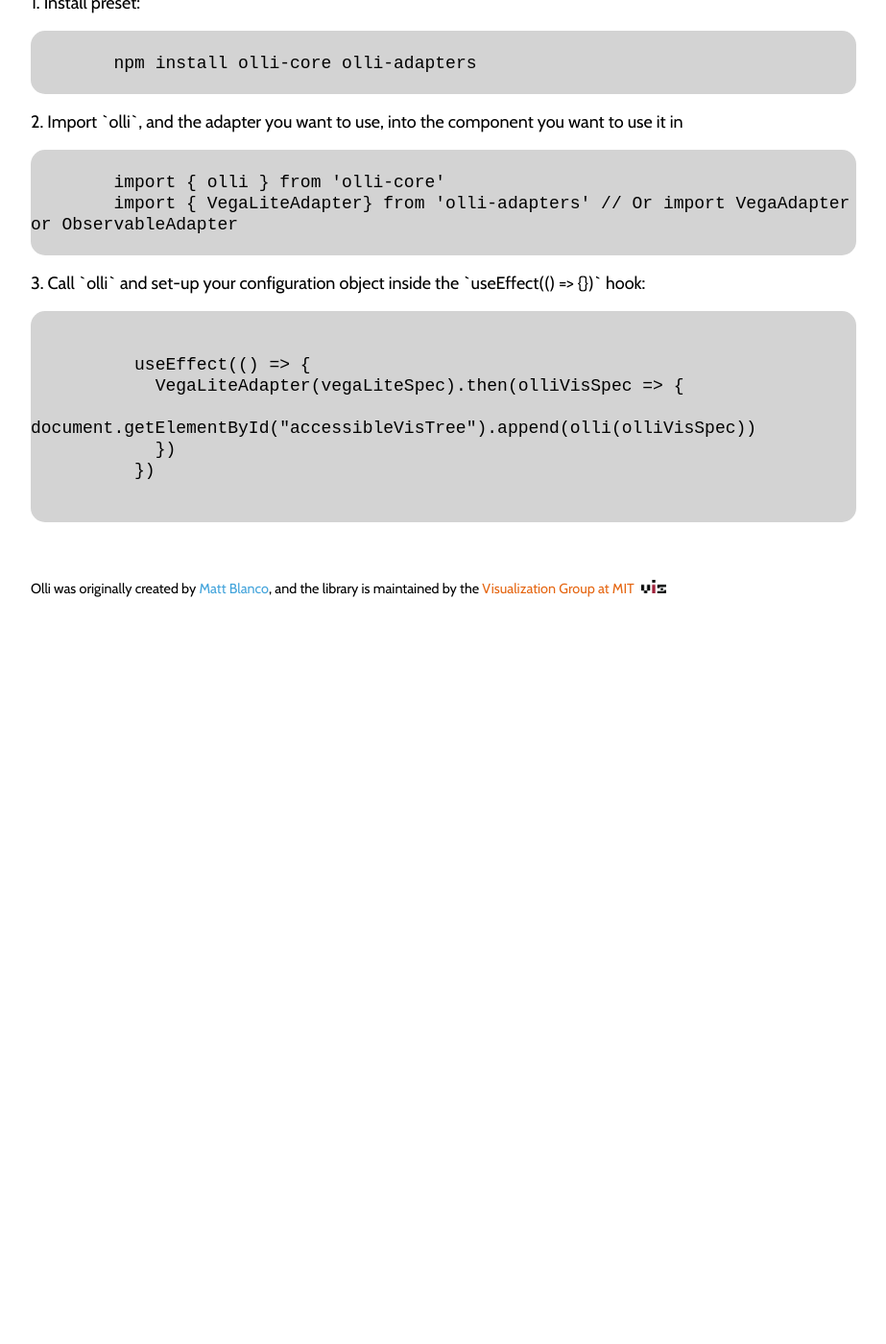
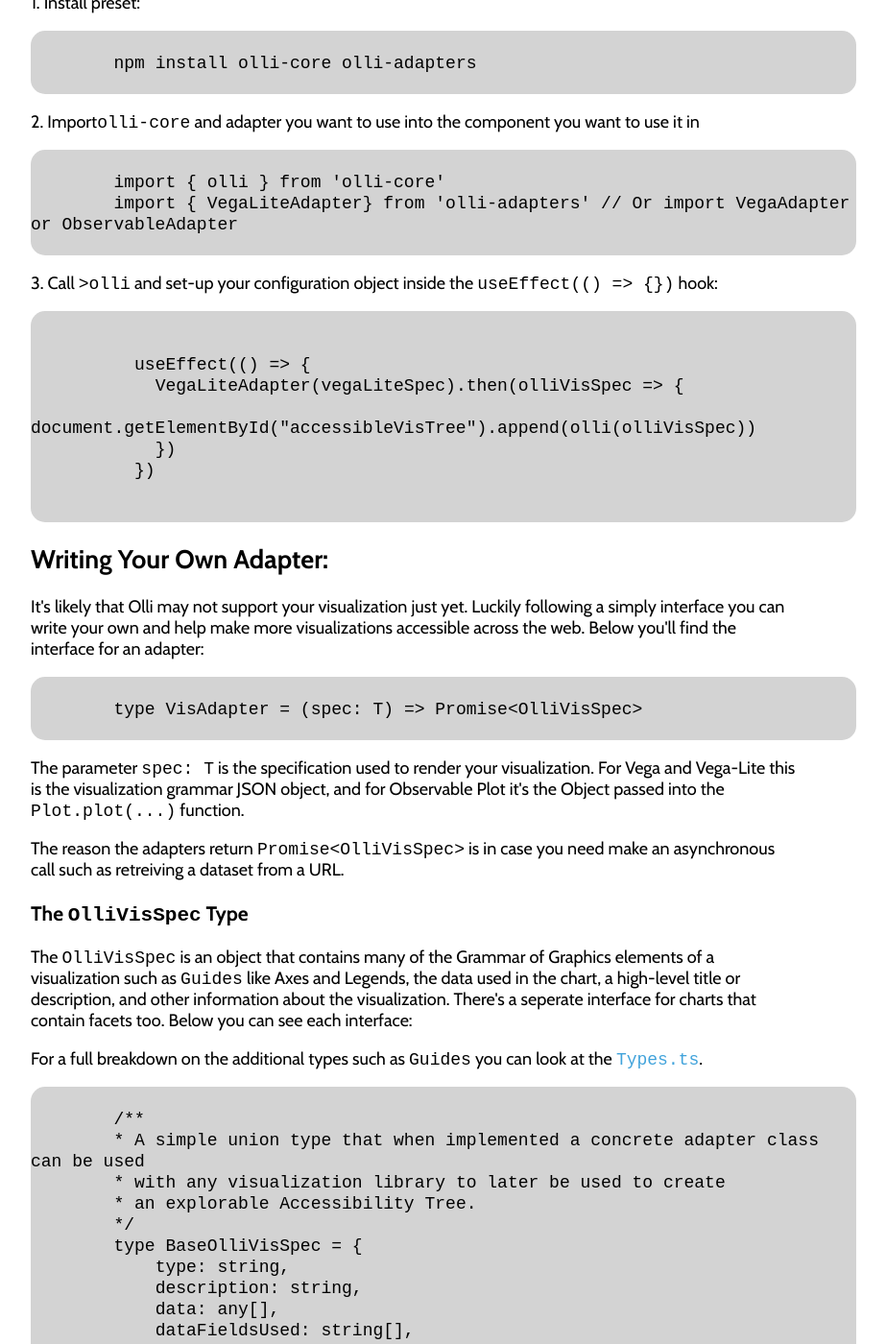
Before and after one commit to mitvis/olli, a Jekyll site: the page built from docs/quickstart.html, in a window 1280 px wide and 1400 px high, scrolled down 2059 px. Shown: the whole window at 96% size, without its empty margins (242-1165 px from the left). Built offline with Jekyll 4.4.1, drawn with Linux system fonts in a browser that asks for light colours; before the commit the page ends 2689 px from its top, so only the background shows below that; some of the changed text lies outside the part shown.

Commit message:
writing adapters section

```diff
--- a/docs/index.html
+++ b/docs/index.html
@@ -24,7 +24,7 @@
         Check out the <a href="{{site.baseurl}}/examples">example gallery</a> to see how Olli can be used with
         different charts from various visualization libraries, <a href="https://github.com/mitvis/olli"
             target="_blank">browse the documentation on Github</a> to see how you can make your visualizations more
-        accessible, or <a href="https://github.com/mitvis/olli#adding-new-adapters" target="_blank">create your own
+        accessible, or <a href="{{site.baseurl}}/quickstart/#writingAdapters">create your own
             adapter</a> to expand accessible visualizations!
     </p>
 </div>
--- a/docs/quickstart.html
+++ b/docs/quickstart.html
@@ -62,14 +62,14 @@
           npm install olli-core olli-adapters
         </code>
       </div>
-      <p>2. Import `olli`, and the adapter you want to use, into the file you want to use it in:</p>
+      <p>2. Import <code>olli-core</code> and the adapter you want into the file you'll Olli in:</p>
       <div class="Code-Block">
         <code class="prettyprint">
           import { olli } from 'olli-core'
           import { VegaLiteAdapter } from 'olli-adapters' // Or import VegaAdapter or ObservableAdapter
         </code>
       </div>
-      <p>3. Call `olli` and set-up your configuration object:</p>
+      <p>3. Call <code>olli</code> and set-up your configuration object:</p>
       <div class="Code-Block">
         <code class="prettyprint">
 
@@ -96,14 +96,15 @@
         npm install olli-core olli-adapters
       </code>
     </div>
-    <p>2. Import `olli`, and the adapter you want to use, into the component you want to use it in</p>
+    <p>2. Import<code>olli-core</code> and adapter you want to use into the component you want to use it in</p>
     <div class="Code-Block">
       <code class="prettyprint">
         import { olli } from 'olli-core'
         import { VegaLiteAdapter} from 'olli-adapters' // Or import VegaAdapter or ObservableAdapter
       </code>
     </div>
-    <p>3. Call `olli` and set-up your configuration object inside the `useEffect(() => {})` hook:</p>
+    <p>3. Call <code>>olli</code> and set-up your configuration object inside the <code>useEffect(() => {})</code> hook:
+    </p>
     <div class="Code-Block">
       <code class="prettyprint">
 
@@ -116,4 +117,82 @@
       </code>
     </div>
   </div>
+  <div>
+    <h2 id="writingAdapters">Writing Your Own Adapter:</h2>
+    <p>
+      It's likely that Olli may not support your visualization just yet. Luckily following a simply interface you can
+      write your own and help make more visualizations accessible across the web. Below you'll find the interface for an
+      adapter:
+    </p>
+    <div class="Code-Block">
+      <code class="prettyprint">
+        type VisAdapter<T> = (spec: T) => Promise&lt;OlliVisSpec&gt;
+      </code>
+    </div>
+    <p>
+      The parameter <code>spec: T</code> is the specification used to render your visualization. For Vega and Vega-Lite
+      this is the visualization grammar JSON object, and for Observable Plot it's the Object passed into the
+      <code>Plot.plot(...)</code> function.
+    </p>
+    <p>
+      The reason the adapters return <code>Promise&lt;OlliVisSpec&gt;</code> is in case you need make an asynchronous
+      call such as retreiving a dataset from a URL.
+    </p>
+    <h3>The <code>OlliVisSpec</code> Type</h3>
+    <p>
+      The <code>OlliVisSpec</code> is an object that contains many of the Grammar of Graphics elements of a
+      visualization such as <code>Guides</code> like Axes and Legends, the data used in the chart, a high-level title or
+      description, and other information about the visualization. There's a seperate interface for charts that contain
+      facets too. Below you can see each interface:
+    </p>
+    <p>
+      For a full breakdown on the additional types such as <code>Guides</code> you can look at the
+      <code><a href="https://github.com/mitvis/olli/blob/main/packages/adapters/src/Types.ts" target="_blank">Types.ts</a></code>.
+    </p>
+    <div class="Code-Block">
+      <code class="prettyprint">
+        /**
+        * A simple union type that when implemented a concrete adapter class can be used
+        * with any visualization library to later be used to create
+        * an explorable Accessibility Tree.
+        */
+        type BaseOlliVisSpec = {
+            type: string,
+            description: string,
+            data: any[],
+            dataFieldsUsed: string[],
+        }
+
+        /**
+        * Outlines the grammar of graphics information that has to be parsed from a visualization.
+        */
+        export interface Chart extends BaseOlliVisSpec {
+            type: "chart",
+            axes: Axis[] ,
+            legends: Legend[],
+            description: string,
+            gridNodes: Guide[],
+            dataFieldsUsed: string[],
+            markUsed?: Mark,
+            title? : string
+        }
+
+        /**
+        * plots that may have multiple charts contained within a single specification
+        */
+        export interface FacetedChart extends BaseOlliVisSpec {
+            type: "facetedChart",
+            // maps faceted value to chart
+            charts: Map<any, Chart>,
+            facetedField: string,
+        }
+      </code>
+    </div>
+    <p>
+      When writing your own adapter to transform your visualization into an <code>OlliVisSpec</code> it can be helpful
+      to have functions that parse the chart for individual axes, legends, and non-faceted charts. For an example you
+      can look at the <a href="https://github.com/mitvis/olli/blob/main/packages/adapters/src/VegaLiteAdapter.ts"
+        target="_blank">Vega-Lite adapter</a>.
+    </p>
+  </div>
 </div>
```
